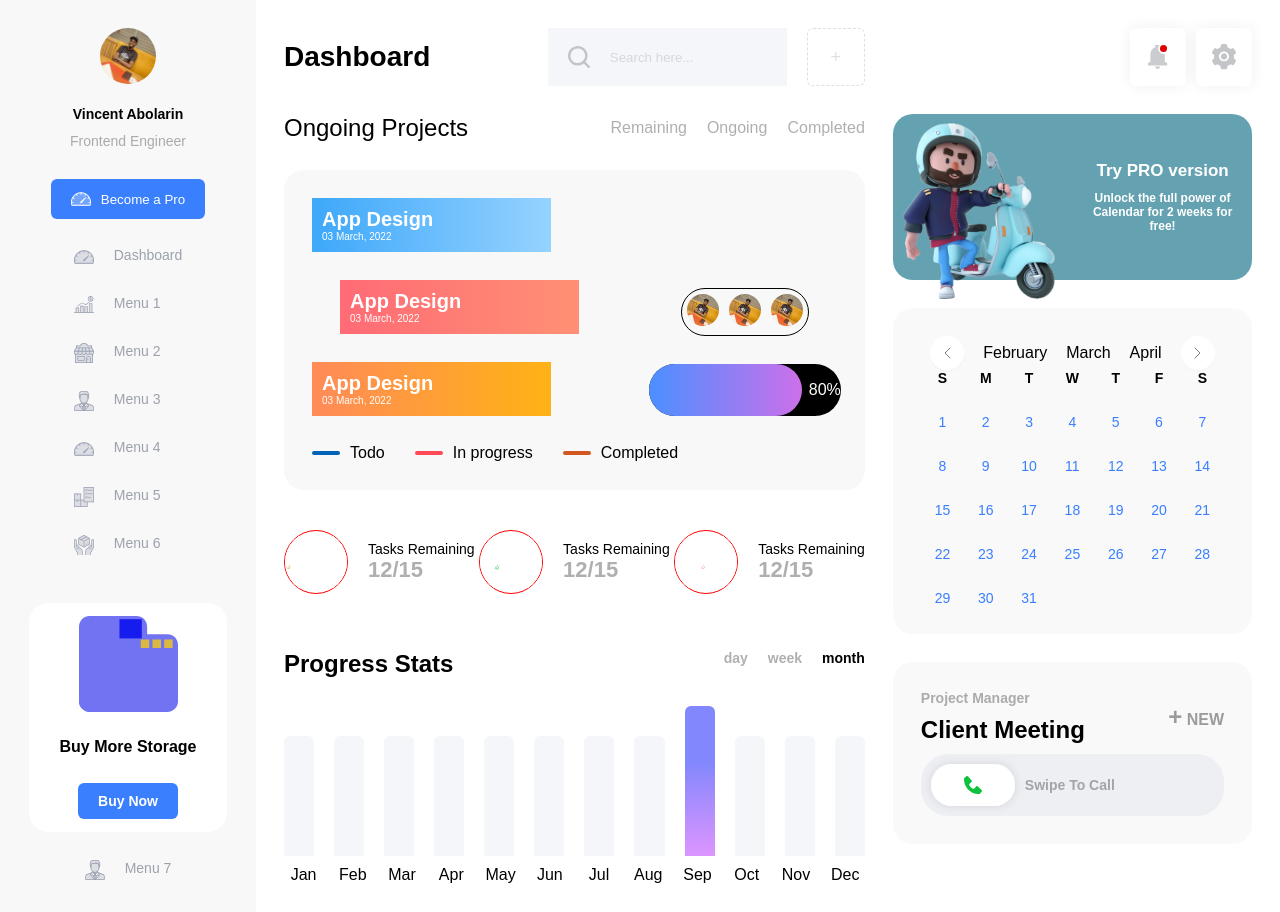
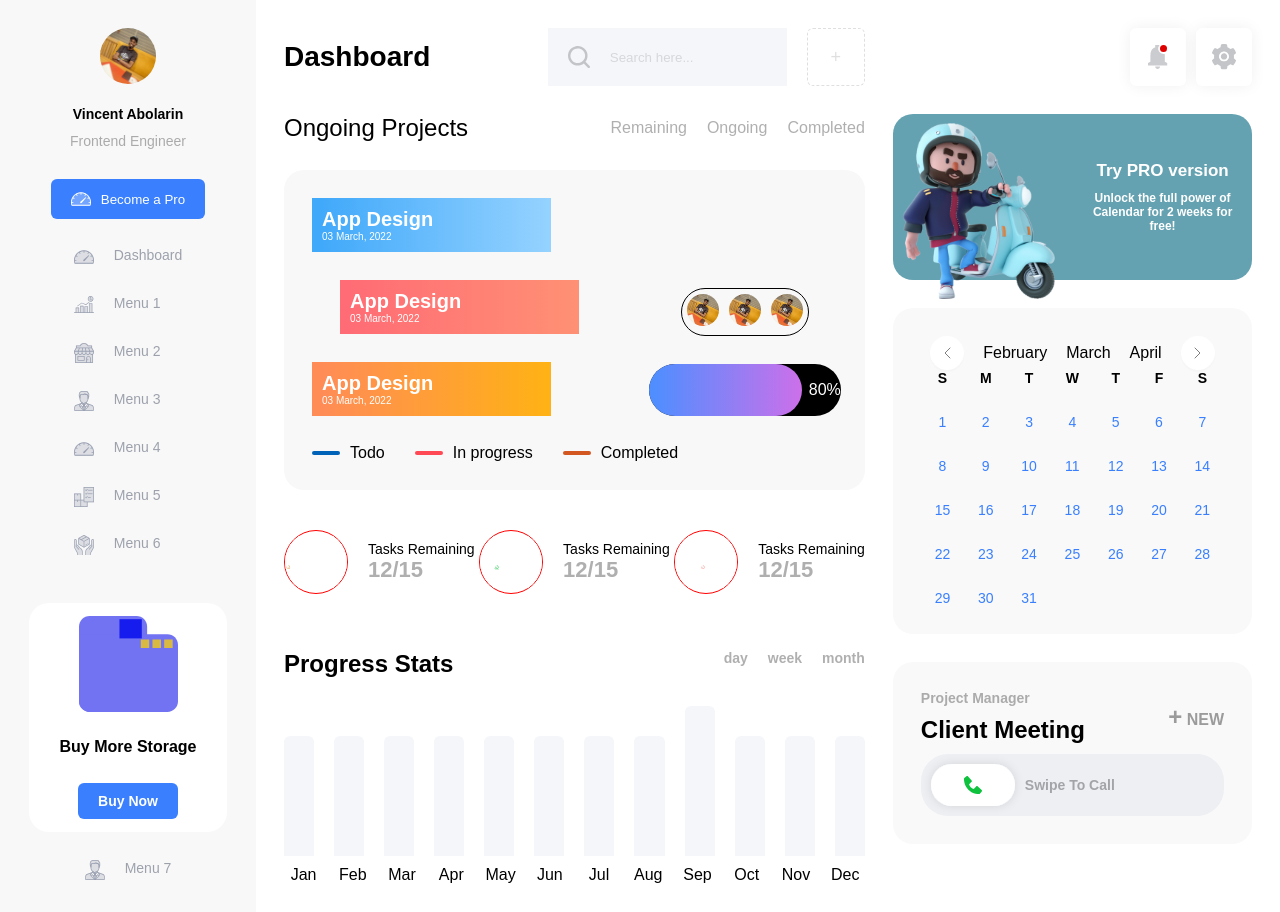
Before and after one commit to vincentabolarin/ha-shem-project, a JavaScript app: page / in a window 1280 px wide. Built offline with nearby package versions, Linux system fonts and the light colour scheme; the HTML template or start-up script is replaced by a standard one.

Commit message:
change cursor to pointer and change color of graph bars on hover

```diff
--- a/src/styles/ProgressStats.module.css
+++ b/src/styles/ProgressStats.module.css
@@ -16,6 +16,7 @@
 
 .dayWeekMonth * {
     margin-left: 20px;
+    cursor: pointer;
 }
 
 .stats {
@@ -23,15 +24,13 @@
     font-weight: bold;
 }
 
-.day, .week {
+.day, .week, .month {
     font-size: 14px;
     font-weight: bold;
     color: #00000050;
 }
 
-.month {
-    font-size: 14px;
-    font-weight: bold;
+.day:hover, .week:hover, .month:hover {
     color: #000;
 }
 
@@ -47,11 +46,16 @@
     height: 120px;
     background-color: #F4F6FA;
     border-radius: 6px 6px 0 0;
+    cursor: pointer;
+}
+
+.bar:hover {
+    background-image: linear-gradient(175.24deg, #8287FD 37.37%, #DD95FF 99.53%);;
 }
 
 .september {
     height: 150px;
-    background-image: linear-gradient(175.24deg, #8287FD 37.37%, #DD95FF 99.53%);;
+
 }
 
 .months {
```
